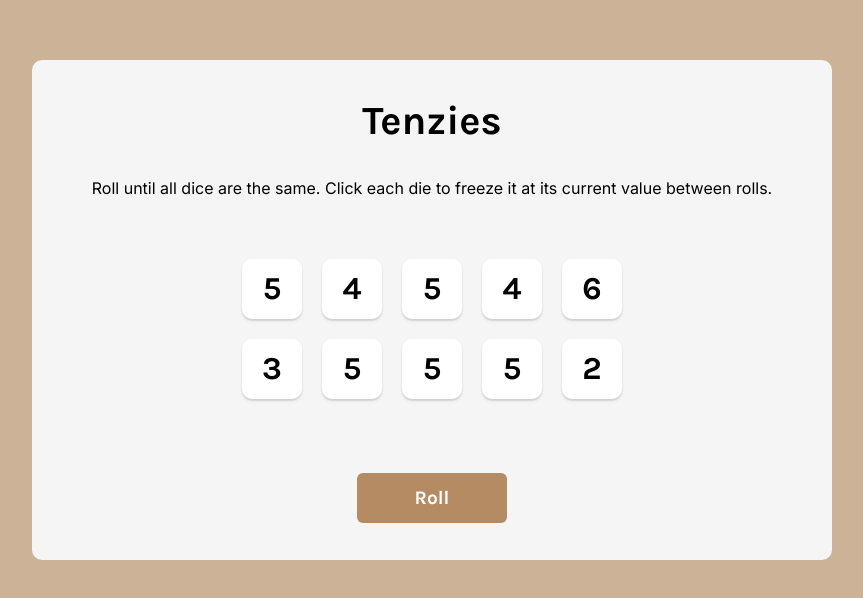
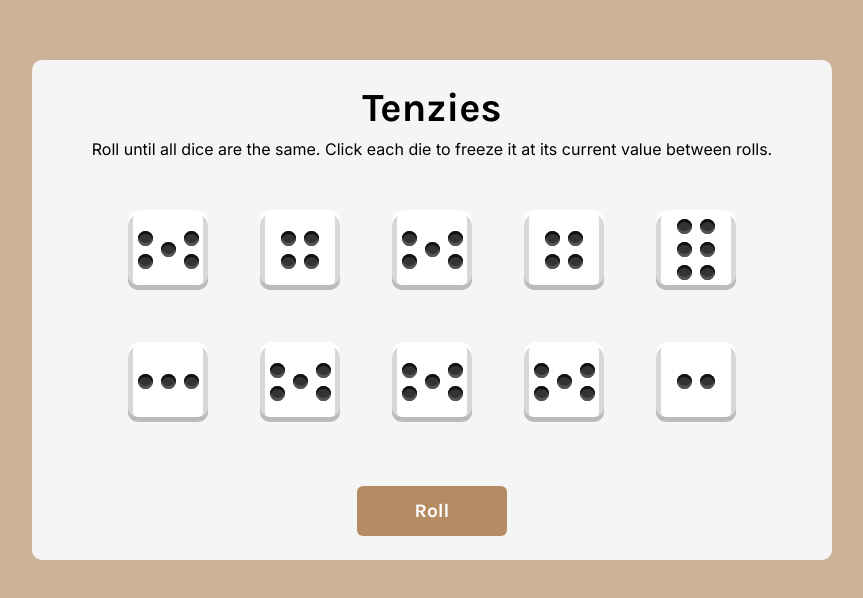
Before and after one commit to steph-xue/tenzies-game, a React (Vite) app: page / in a window 1280 px wide. Shown: the top 598 px of the page, without its empty margins (208-1071 px from the left). Built offline with nearby package versions, Linux system fonts and the light colour scheme.

Commit message:
add die faces using flex box

```diff
--- a/src/components/Die.jsx
+++ b/src/components/Die.jsx
@@ -7,6 +7,75 @@
         backgroundColor: props.isHeld ? "#d3b08d" : "white"
     };
 
+    // Render the die face based on the value
+    var dieFace;
+    if (props.value === 1) {
+        dieFace = (
+            <div className="first-face">
+                <span className="pip"></span>
+            </div>
+        );
+    } else if (props.value === 2) {
+        dieFace = (
+            <div className="second-face">
+                <span className="pip"></span>
+                <span className="pip"></span>
+            </div>
+        );
+    } else if (props.value === 3) {
+        dieFace = (
+            <div className="third-face">
+                <span className="pip"></span>
+                <span className="pip"></span>
+                <span className="pip"></span>
+            </div>
+        );
+    } else if (props.value === 4) {
+        dieFace = (
+            <div className="fourth-face">
+                <div className="column">
+                    <span className="pip"></span>
+                    <span className="pip"></span>
+                </div>
+                <div className="column">
+                    <span className="pip"></span>
+                    <span className="pip"></span>
+                </div>
+            </div>
+        );
+    } else if (props.value === 5) {
+        dieFace = (
+            <div className="fifth-face">
+                <div className="column">
+                    <span className="pip"></span>
+                    <span className="pip"></span>
+                </div>
+                <div className="column">
+                    <span className="pip"></span>
+                </div>
+                <div className="column">
+                    <span className="pip"></span>
+                    <span className="pip"></span>
+                </div>
+            </div>
+        );
+    } else {
+        dieFace = (
+            <div className="sixth-face">
+                <div className="column">
+                    <span className="pip"></span>
+                    <span className="pip"></span>
+                    <span className="pip"></span>
+                </div>
+                <div className="column">
+                    <span className="pip"></span>
+                    <span className="pip"></span>
+                    <span className="pip"></span>
+                </div>
+            </div>
+        );
+    }
+
     // Render the die component
     return (
         <div
@@ -14,7 +83,7 @@
             style={styles}
             onClick={props.holdDice}
         >
-            <h2 className="die-num">{props.value}</h2>
+            {dieFace}
         </div>
     );
 }
--- a/src/style.css
+++ b/src/style.css
@@ -45,18 +45,87 @@
 }
 
 .die-face {
-  height: 60px;
-  width: 60px;
-  box-shadow: 0px 2px 2px rgba(0, 0, 0, 0.15);
+  height: 80px;
+  width: 80px;
   border-radius: 10px;
   display: flex;
   justify-content: center;
   align-items: center;
+  vertical-align: center;
+  align-content: center;
   cursor: pointer;
+  box-shadow:
+    inset 0 5px white,
+    inset 0 -5px #bbb,
+    inset 5px 0 #d7d7d7,
+    inset -5px 0 #d7d7d7;
+  margin: 16px;
+  padding: 4px;
+  object-fit: contain;
 }
 
-.die-num {
-  font-size: 2rem;
+.first-face {
+  display: flex;
+  justify-content: center;
+  align-items: center;
+}
+
+.second-face {
+  display: flex;
+  justify-content: space-between;
+}
+
+.second-face .pip:nth-of-type(2) {
+  align-self: flex-end;
+}
+
+.third-face {
+  display: flex;
+  justify-content: space-between;
+}
+
+.third-face .pip:nth-of-type(2) {
+  align-self: center;
+}
+
+.third-face .pip:nth-of-type(3) {
+  align-self: flex-end;
+}
+
+.fourth-face, .sixth-face {
+  display: flex;
+  justify-content: space-between;
+}
+
+.fourth-face .column, .sixth-face .column {
+  display: flex;
+  flex-direction: column;
+  justify-content: space-between;
+}
+
+.fifth-face {
+  display: flex;
+  justify-content: space-between;
+}
+
+.fifth-face .column {
+  display: flex;
+  flex-direction: column;
+  justify-content: space-between;
+}
+
+.fifth-face .column:nth-of-type(2) {
+  justify-content: center;
+}
+
+.pip {
+  display: block;
+  width: 15px;
+  height: 15px;
+  border-radius: 50%;
+  margin: 4px;
+  background-color: #333;
+  box-shadow: inset 0 3px #111, inset 0 -3px #555;
 }
 
 .roll-dice {
```
